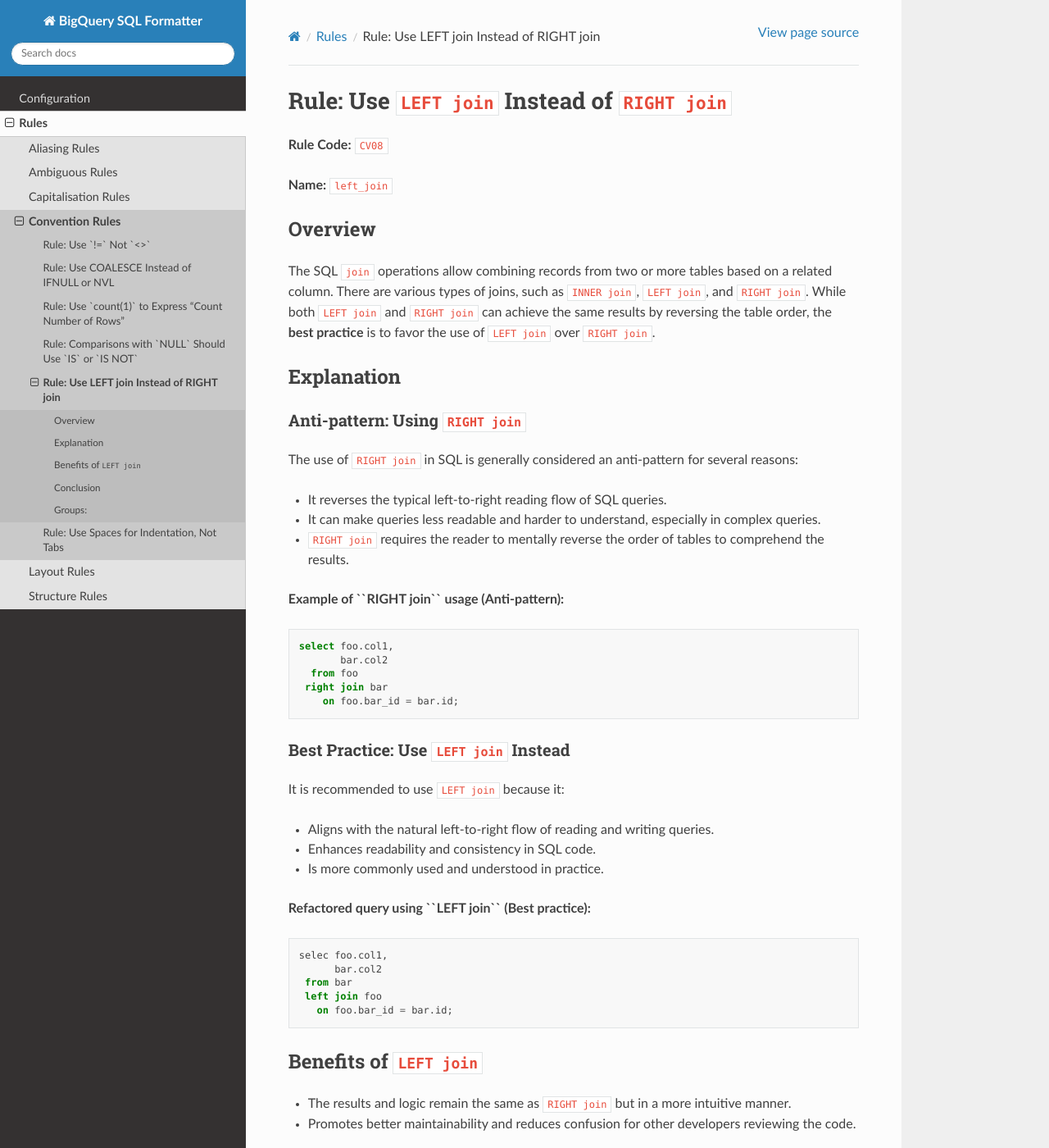
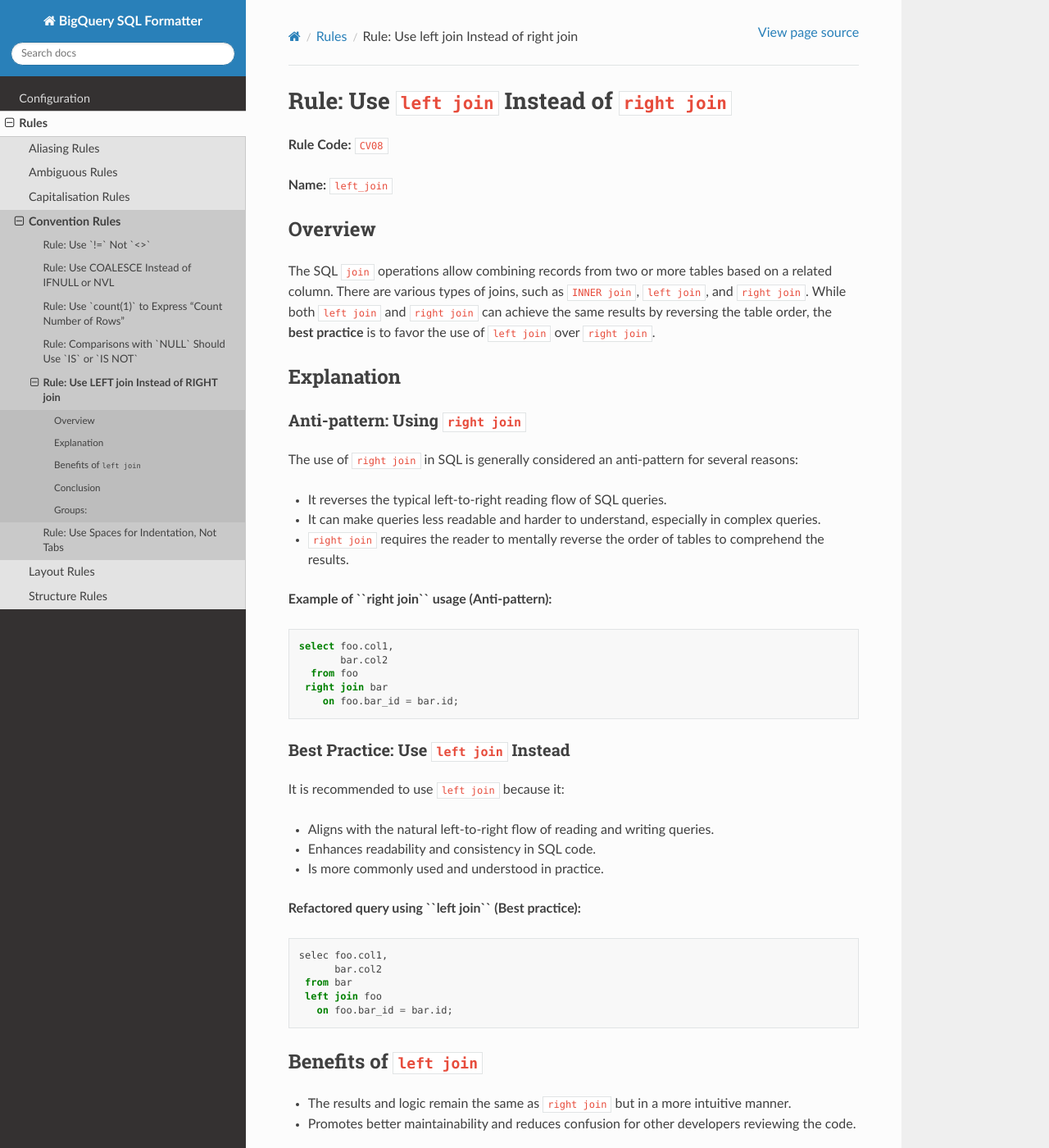
Before and after one commit to sean-conkie/BigQuerySQLFormatter-extension, a Sphinx documentation site: the page built from docs/source/rules/convention/CV08.rst, in a window 1280 px wide and 1400 px high. Shown: the whole window at 82% size. Built offline with Sphinx 7.4.7 and the Read the Docs theme 3.1.0, drawn with Linux system fonts in a browser that asks for light colours; some of the changed text lies outside the part shown.

```diff
--- a/docs/source/rules/convention/CV08.rst
+++ b/docs/source/rules/convention/CV08.rst
@@ -1,5 +1,5 @@
 =================================================
-Rule: Use ``LEFT join`` Instead of ``RIGHT join``
+Rule: Use ``left join`` Instead of ``right join``
 =================================================
 
 **Rule Code:** ``CV08``
@@ -9,21 +9,21 @@ Rule: Use ``LEFT join`` Instead of ``RIGHT join``
 Overview
 --------
 
-The SQL ``join`` operations allow combining records from two or more tables based on a related column. There are various types of joins, such as ``INNER join``, ``LEFT join``, and ``RIGHT join``. While both ``LEFT join`` and ``RIGHT join`` can achieve the same results by reversing the table order, the **best practice** is to favor the use of ``LEFT join`` over ``RIGHT join``.
+The SQL ``join`` operations allow combining records from two or more tables based on a related column. There are various types of joins, such as ``INNER join``, ``left join``, and ``right join``. While both ``left join`` and ``right join`` can achieve the same results by reversing the table order, the **best practice** is to favor the use of ``left join`` over ``right join``.
 
 Explanation
 -----------
 
-Anti-pattern: Using ``RIGHT join``
+Anti-pattern: Using ``right join``
 ~~~~~~~~~~~~~~~~~~~~~~~~~~~~~~~~~~
 
-The use of ``RIGHT join`` in SQL is generally considered an anti-pattern for several reasons:
+The use of ``right join`` in SQL is generally considered an anti-pattern for several reasons:
 
 - It reverses the typical left-to-right reading flow of SQL queries.
 - It can make queries less readable and harder to understand, especially in complex queries.
-- ``RIGHT join`` requires the reader to mentally reverse the order of tables to comprehend the results.
+- ``right join`` requires the reader to mentally reverse the order of tables to comprehend the results.
 
-**Example of ``RIGHT join`` usage (Anti-pattern):**
+**Example of ``right join`` usage (Anti-pattern):**
 
 .. code-block:: sql
 
@@ -33,16 +33,16 @@ The use of ``RIGHT join`` in SQL is generally considered an anti-pattern for sev
      right join bar
         on foo.bar_id = bar.id;
 
-Best Practice: Use ``LEFT join`` Instead
+Best Practice: Use ``left join`` Instead
 ~~~~~~~~~~~~~~~~~~~~~~~~~~~~~~~~~~~~~~~~
 
-It is recommended to use ``LEFT join`` because it:
+It is recommended to use ``left join`` because it:
 
 - Aligns with the natural left-to-right flow of reading and writing queries.
 - Enhances readability and consistency in SQL code.
 - Is more commonly used and understood in practice.
 
-**Refactored query using ``LEFT join`` (Best practice):**
+**Refactored query using ``left join`` (Best practice):**
 
 .. code-block:: sql
 
@@ -52,16 +52,16 @@ It is recommended to use ``LEFT join`` because it:
      left join foo
        on foo.bar_id = bar.id;
 
-Benefits of ``LEFT join``
+Benefits of ``left join``
 -------------------------
 
-- The results and logic remain the same as ``RIGHT join`` but in a more intuitive manner.
+- The results and logic remain the same as ``right join`` but in a more intuitive manner.
 - Promotes better maintainability and reduces confusion for other developers reviewing the code.
 
 Conclusion
 ----------
 
-While ``RIGHT join`` and ``LEFT join`` are functionally equivalent when the table order is reversed, it is a best practice to use ``LEFT join`` for better readability, consistency, and maintainability in SQL queries.
+While ``right join`` and ``left join`` are functionally equivalent when the table order is reversed, it is a best practice to use ``left join`` for better readability, consistency, and maintainability in SQL queries.
 
 Groups:
 -------
```
Also changed, not shown: docs/source/rules/capitalisation/CP04.rst (+4 -4 lines).
